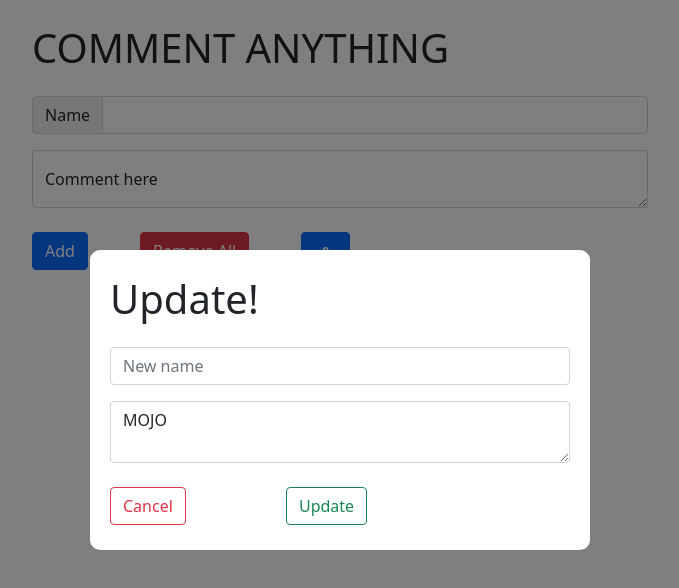
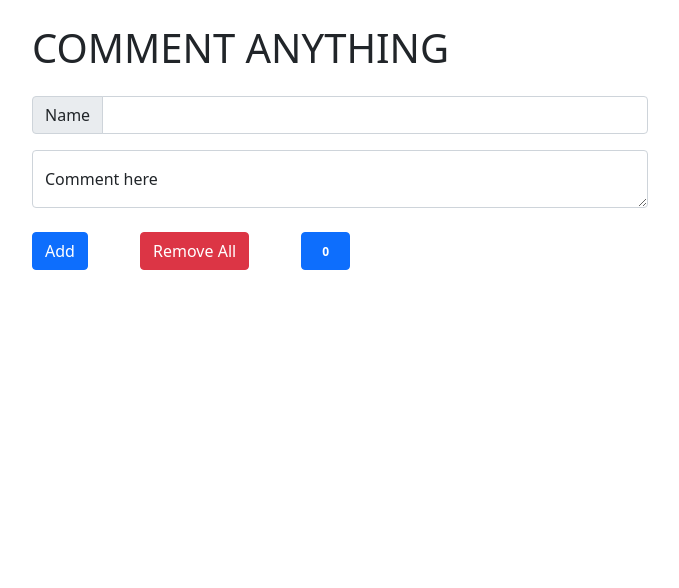
Before and after one commit to romulomelendez/starting_with_vue, a website: page index.html in a window 1280 px wide. Shown: the whole page, without its empty margins (300-979 px from the left). Drawn offline with nearby package versions, Linux system fonts and the light colour scheme.

Commit message:
show/hide modal function done

```diff
--- a/index.html
+++ b/index.html
@@ -28,7 +28,7 @@
 
         <div class="container w-50">
 
-            <h1 class="mt-4 mb-4">COMMENT  ANYTHING</h1>
+            <h1 class="mt-4 mb-4">COMMENT ANYTHING</h1>
 
             <div class="input-group mb-3">
 
@@ -69,7 +69,7 @@
                         <button v-on:click="removeComment(index)" type="button" class="btn btn-outline-danger mb-2">Delete</button>
 
                         <!-- Button trigger modal -->
-                        <button type="button" class="btn btn-outline-success ms-4 mb-2" data-toggle="modal" data-target="#myModal">Update</button>
+                        <button type="button" class="btn btn-outline-success ms-4 mb-2" v-on:click="showModal">Update</button>
 
                     </span>
 
@@ -81,7 +81,7 @@
         </div>
 
         <!-- Modal -->
-        <div id="modalContainer" class="">
+        <div id="modalContainer">
 
             <div id="modal">
 
@@ -89,13 +89,13 @@
 
                 <div class="input-group mt-3 mb-3">
 
-                    <input type="text" class="form-control" placeholder="New name"aria-describedby="basic-addon1">
+                    <input type="text" class="form-control" placeholder="New name">
 
                 </div>
 
                 <div class="input-group mb-4">
 
-                    <textarea class="form-control" placeholder="New comment">{{ "MOJO" }}</textarea>
+                    <textarea class="form-control" placeholder="New comment"></textarea>
 
                 </div>
 
@@ -176,7 +176,13 @@
 
                  console.log('trying to implement a modal to update the comments')
 
-                }
+                },
+
+                showModal() {
+
+                    document.querySelector('#modalContainer').style.display = 'flex'
+
+                },
 
             }
 
--- a/modal.css
+++ b/modal.css
@@ -1,8 +1,3 @@
-body {
-
-
-}
-
 div#modalContainer {
 
     position: fixed; /* Stay in place */
@@ -14,7 +9,7 @@ div#modalContainer {
     width: 100%;
     height: 100%;
     background-color: rgba(0, 0, 0, .5);
-    /* display: none; */
+    display: none;
 
 }
 
```
